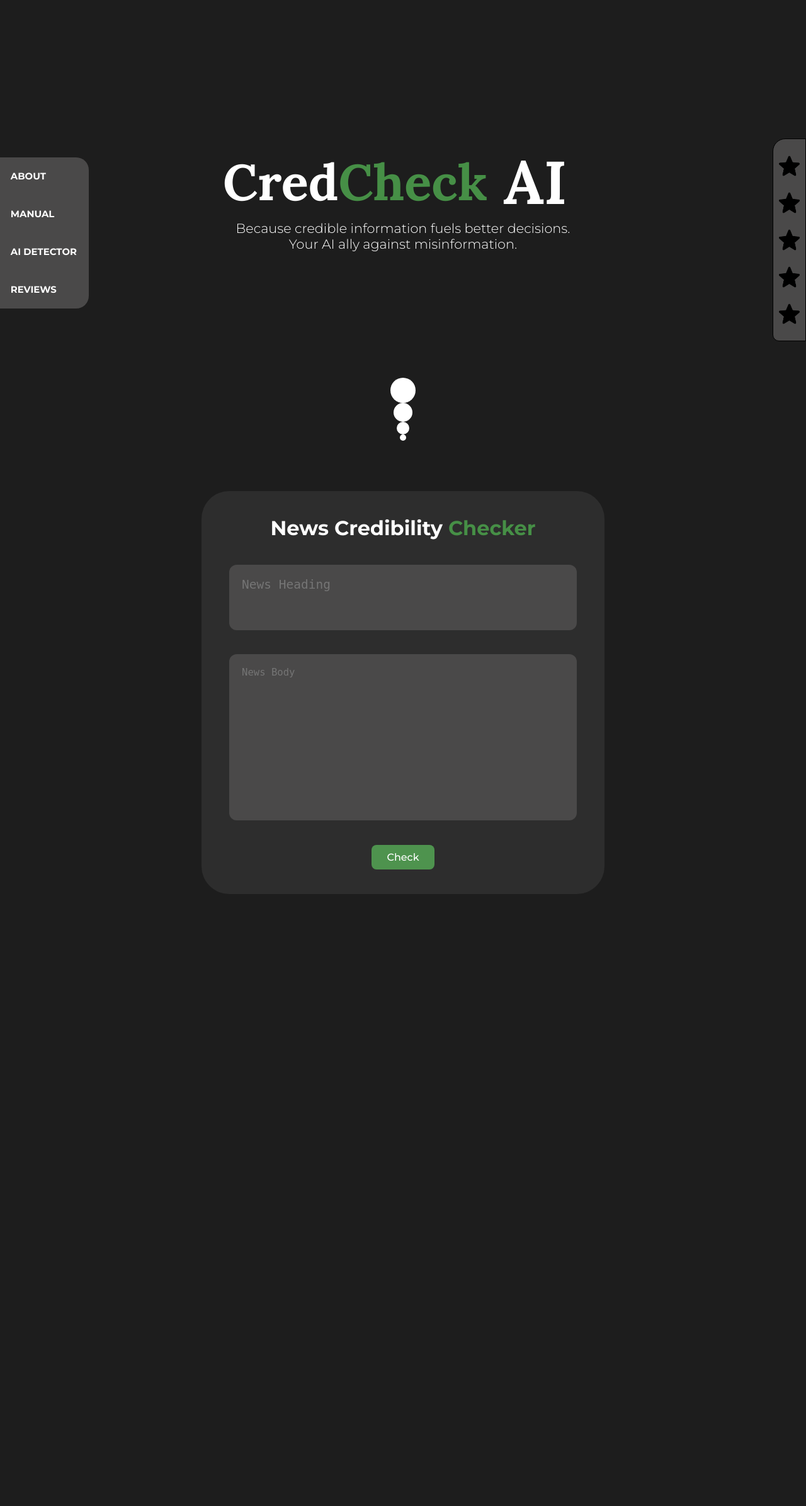
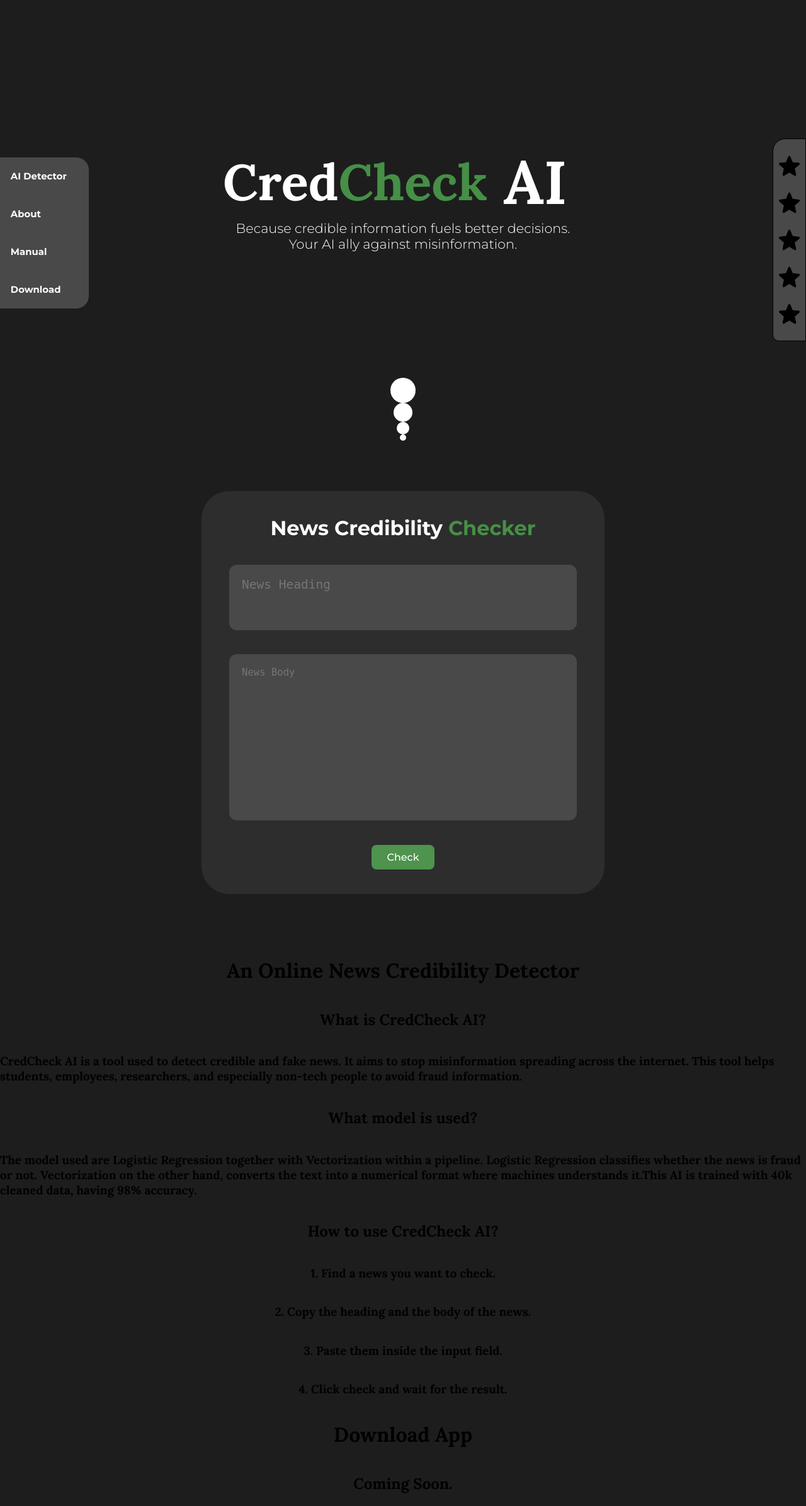
Before and after one commit to jc14-ai/CredCheck-AI, a Flask app: page / in a window 1280 px wide. Shown: the whole page at 63% size. Before the commit the page ends 1420 px from the top, so only its background shows below. Run offline with Flask 3, Linux system fonts and the light colour scheme; parts of the project's set-up code (start-up, migrations or seed data) failed here and were passed over.

Commit message:
feat: AI information and manual

```diff
--- a/templates/index.html
+++ b/templates/index.html
@@ -3,8 +3,8 @@
   <head>
     <meta charset="UTF-8" />
     <meta name="viewport" content="width=device-width, initial-scale=1.0" />
-    <!-- <link rel="stylesheet" href="style.css" /> -->
-    <link rel="stylesheet" href="{{url_for('static',filename='style.css')}}" />
+    <link rel="stylesheet" href="/static/style.css" />
+    <!-- <link rel="stylesheet" href="{{url_for('static',filename='style.css')}}" /> -->
     <title>CredCheck AI</title>
   </head>
   <body>
@@ -26,11 +26,13 @@
     -->
 
     <ul class="nav-bar">
-      <li class="ai-detector-link" id="top">&nbsp;&nbsp;&nbsp;&nbsp;ABOUT</li>
-      <li class="ai-detector-link">&nbsp;&nbsp;&nbsp;&nbsp;MANUAL</li>
-      <li class="ai-detector-link">&nbsp;&nbsp;&nbsp;&nbsp;AI DETECTOR</li>
+      <li class="ai-detector-link" id="top">
+        &nbsp;&nbsp;&nbsp;&nbsp;AI Detector
+      </li>
+      <li class="ai-detector-link">&nbsp;&nbsp;&nbsp;&nbsp;About</li>
+      <li class="ai-detector-link">&nbsp;&nbsp;&nbsp;&nbsp;Manual</li>
       <li class="ai-detector-link" id="bottom">
-        &nbsp;&nbsp;&nbsp;&nbsp;REVIEWS
+        &nbsp;&nbsp;&nbsp;&nbsp;Download
       </li>
     </ul>
 
@@ -113,6 +115,35 @@
         <button class="detect-button" type="submit">Check</button>
       </form>
     </div>
-    <script src="{{ url_for('static',filename='script.js')}}"></script>
+
+    <h1>An Online News Credibility Detector</h1>
+    <h2>What is CredCheck AI?</h2>
+    <h3>
+      CredCheck AI is a tool used to detect credible and fake news. It aims to
+      stop misinformation spreading across the internet. This tool helps
+      students, employees, researchers, and especially non-tech people to avoid
+      fraud information.
+    </h3>
+
+    <h2>What model is used?</h2>
+    <h3>
+      The model used are Logistic Regression together with Vectorization within
+      a pipeline. Logistic Regression classifies whether the news is fraud or
+      not. Vectorization on the other hand, converts the text into a numerical
+      format where machines understands it.This AI is trained with 40k cleaned
+      data, having 98% accuracy.
+    </h3>
+
+    <h2>How to use CredCheck AI?</h2>
+    <h3>1. Find a news you want to check.</h3>
+    <h3>2. Copy the heading and the body of the news.</h3>
+    <h3>3. Paste them inside the input field.</h3>
+    <h3>4. Click check and wait for the result.</h3>
+
+    <h1>Download App</h1>
+    <h2>Coming Soon.</h2>
+
+    <!-- <script src="{{ url_for('static',filename='script.js')}}"></script> -->
+    <script src="/static/script.js"></script>
   </body>
 </html>
```
